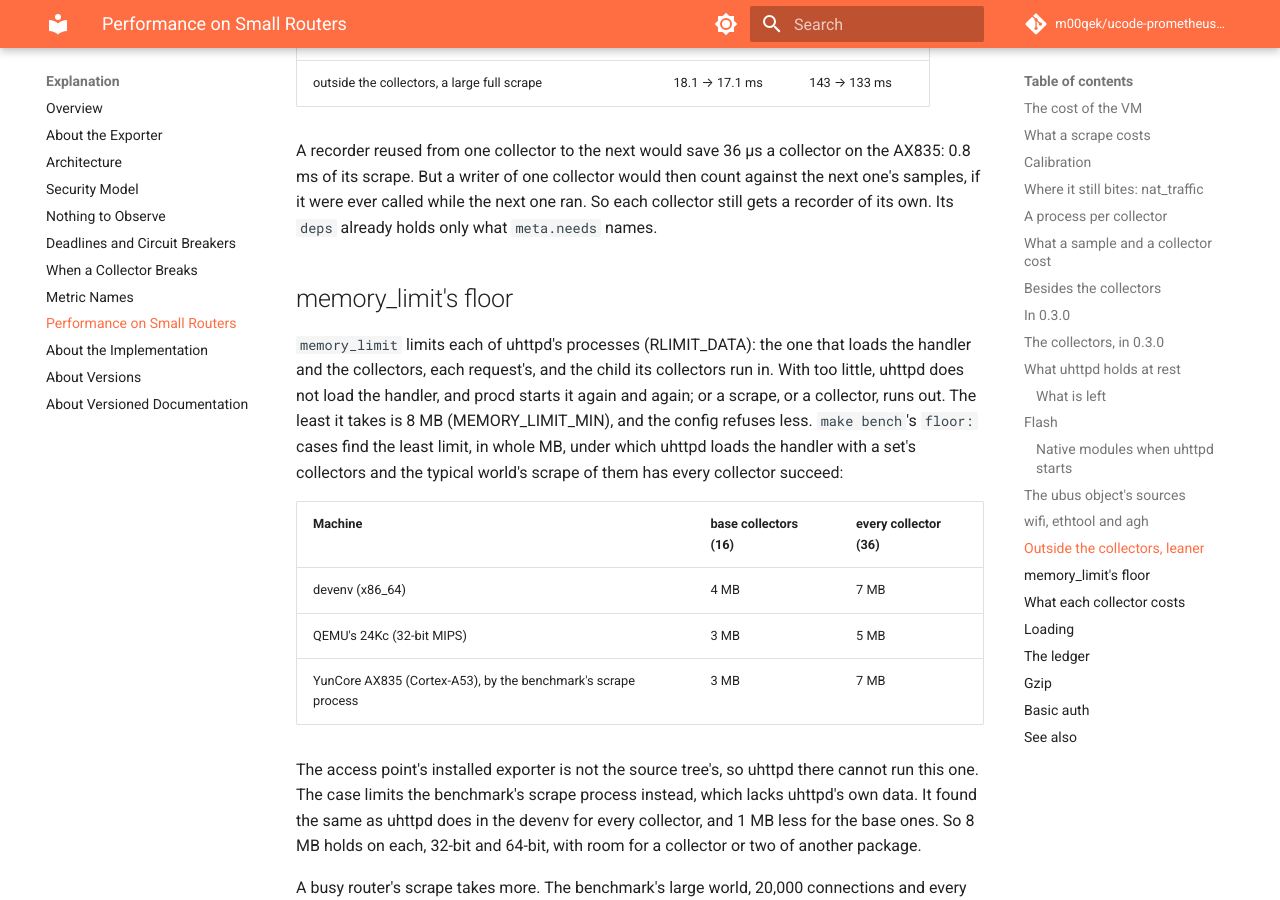
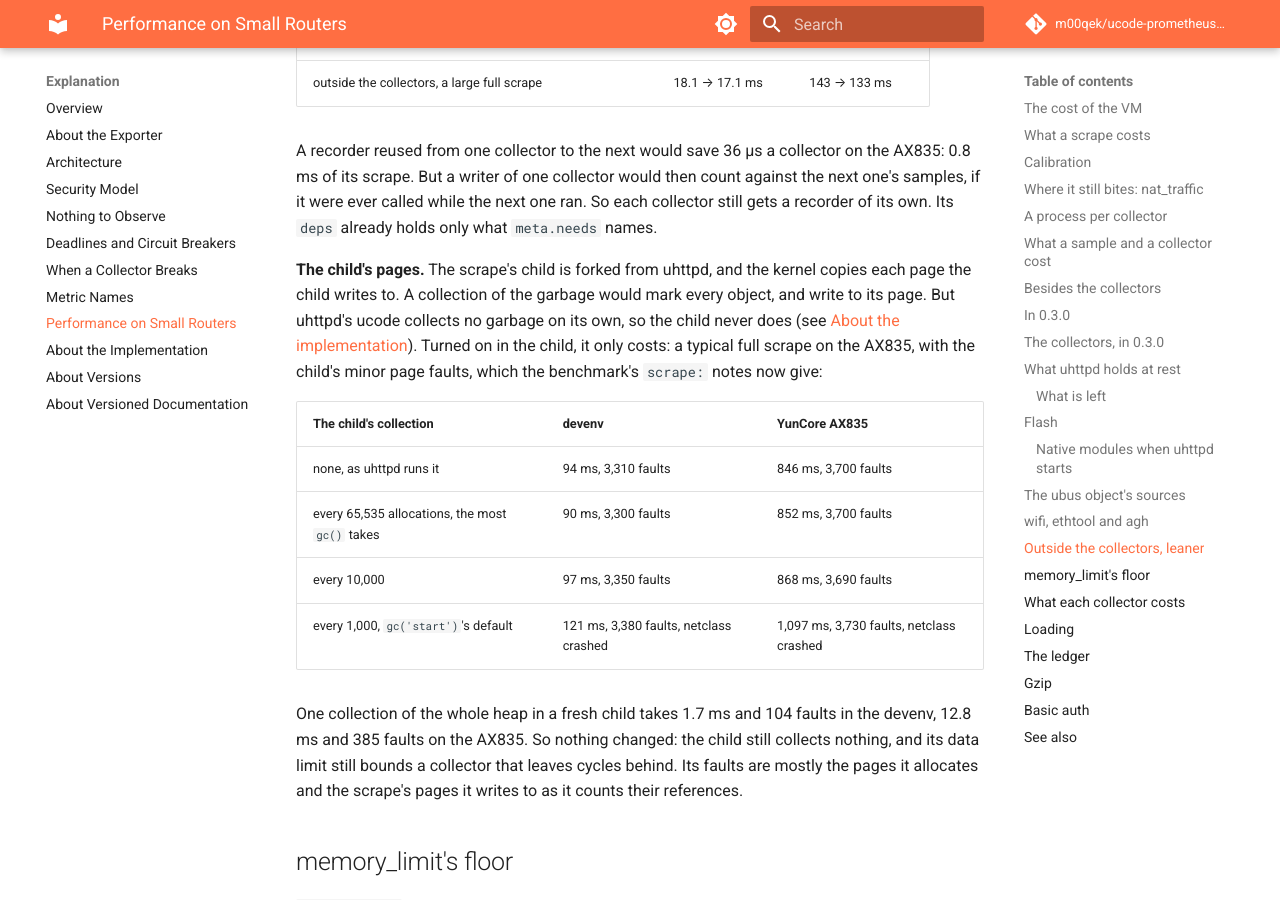
Before and after one commit to m00qek/ucode-prometheus-exporter, an MkDocs documentation site: the page built from docs/explanation/performance.md, in a window 1280 px wide and 900 px high, scrolled down 21327 px. Built offline with MkDocs 1.6.1 and Material for MkDocs 9.7.7, drawn with Linux system fonts in a browser that asks for light colours; comment, search, counter and statistics services are not loaded.

Commit message:
Give the scrape's child's minor page faults in the benchmark, and say why the child still collects no garbage
The scrape's child is forked from uhttpd, and the kernel copies each page
it writes to. uhttpd-mod-ucode's VM runs no periodic garbage collection
(gc('stop') answers false in a request, as in the ucode command), so the
child never marks the heap. Turning it on in the child only costs. A
typical full scrape, cow.uc in the devenv and on the YunCore AX835,
medians of 7, the child's minor faults from /proc/self/stat:

                         devenv                    AX835
  none, as uhttpd        94 ms, 3310 faults        846 ms, 3700 faults
  gc('start', 65535)     90 ms, 3300 faults        852 ms, 3700 faults
  gc('start', 10000)     97 ms, 3350 faults        868 ms, 3690 faults
  gc('start', 1000)      121 ms, 3380 faults,      1097 ms, 3730 faults,
                         netclass crashed          netclass crashed

One full collection in a fresh child: 1.7 ms and 104 faults in the
devenv, 12.8 ms and 385 faults on the AX835. With an interval of 1000,
25.12's ucode freed a value netclass still used while it ran ("left-hand
side expression is not an array or object", reproduced alone). So the
GC is left as it is, and the data limit still bounds a collector that
leaves cycles. runner.memory() now gives minflt, and the child sends
what it took, for the scrape: cases' notes.

```diff
--- a/docs/explanation/performance.md
+++ b/docs/explanation/performance.md
@@ -428,6 +428,18 @@ A budget holds a family declared again to 2.7 times a sample of a `labels()` set
 
 A recorder reused from one collector to the next would save 36 µs a collector on the AX835: 0.8 ms of its scrape. But a writer of one collector would then count against the next one's samples, if it were ever called while the next one ran. So each collector still gets a recorder of its own. Its `deps` already holds only what `meta.needs` names.
 
+**The child's pages.** The scrape's child is forked from uhttpd, and the kernel copies each page the child writes to. A collection of the garbage would mark every object, and write to its page. But uhttpd's ucode collects no garbage on its own, so the child never does (see [About the implementation](internals.md#ucode)). Turned on in the child, it only costs: a typical full scrape on the AX835, with the child's minor page faults, which the benchmark's `scrape:` notes now give:
+
+| The child's collection | devenv | YunCore AX835 |
+| :--- | :--- | :--- |
+| none, as uhttpd runs it | 94 ms, 3,310 faults | 846 ms, 3,700 faults |
+| every 65,535 allocations, the most `gc()` takes | 90 ms, 3,300 faults | 852 ms, 3,700 faults |
+| every 10,000 | 97 ms, 3,350 faults | 868 ms, 3,690 faults |
+| every 1,000, `gc('start')`'s default | 121 ms, 3,380 faults, netclass crashed | 1,097 ms, 3,730 faults, netclass crashed |
+
+One collection of the whole heap in a fresh child takes 1.7 ms and 104 faults in the devenv, 12.8 ms and 385 faults on the AX835. So nothing changed: the child still collects nothing, and its data limit still bounds a collector that leaves cycles behind. Its faults are mostly the pages it allocates and the scrape's pages it writes to as it counts their references.
+
+
 
 ## memory_limit's floor {#memory-floor}
 
```
Also changed, not shown: docs/explanation/internals.md (+1 -0 lines), 3 other files.
